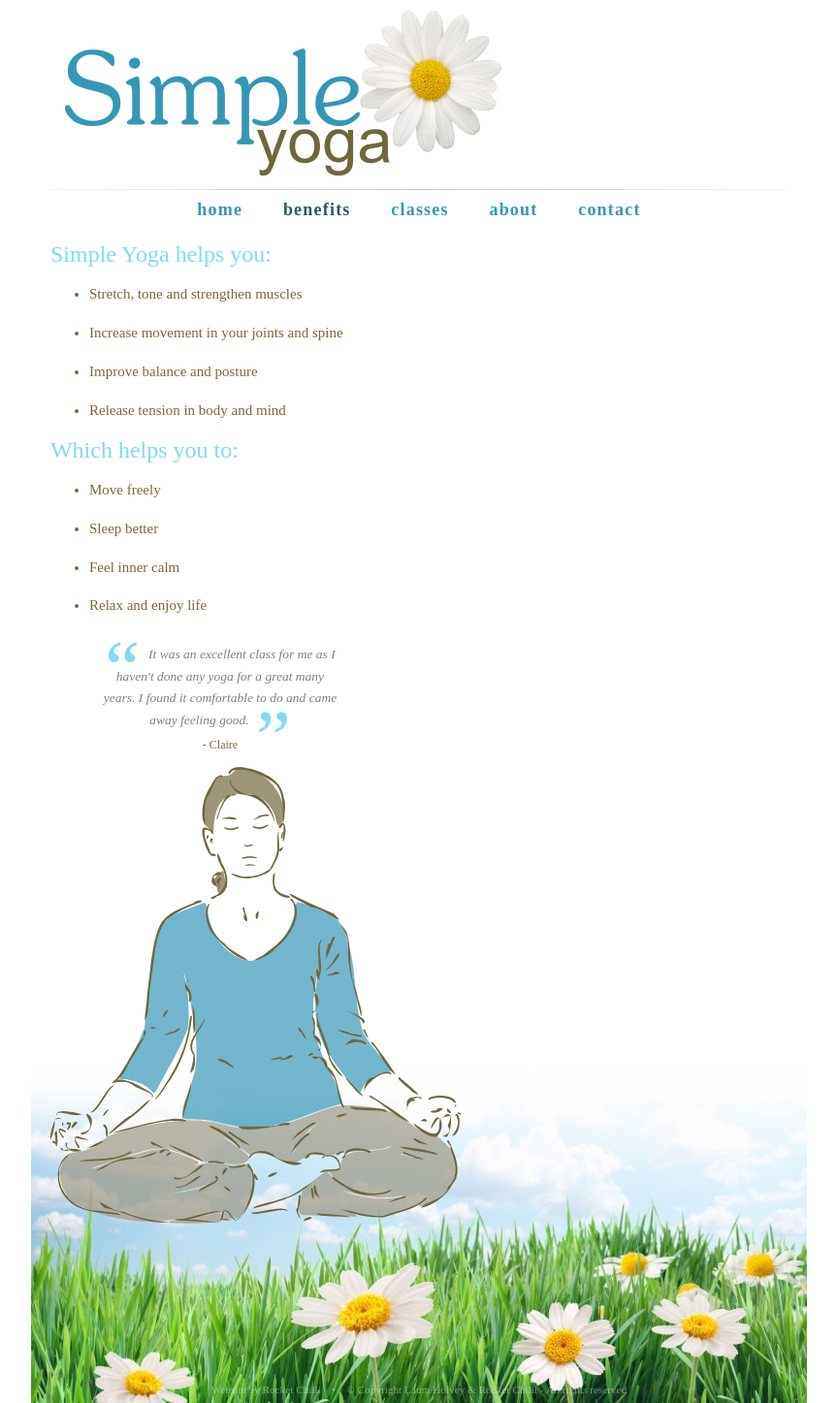
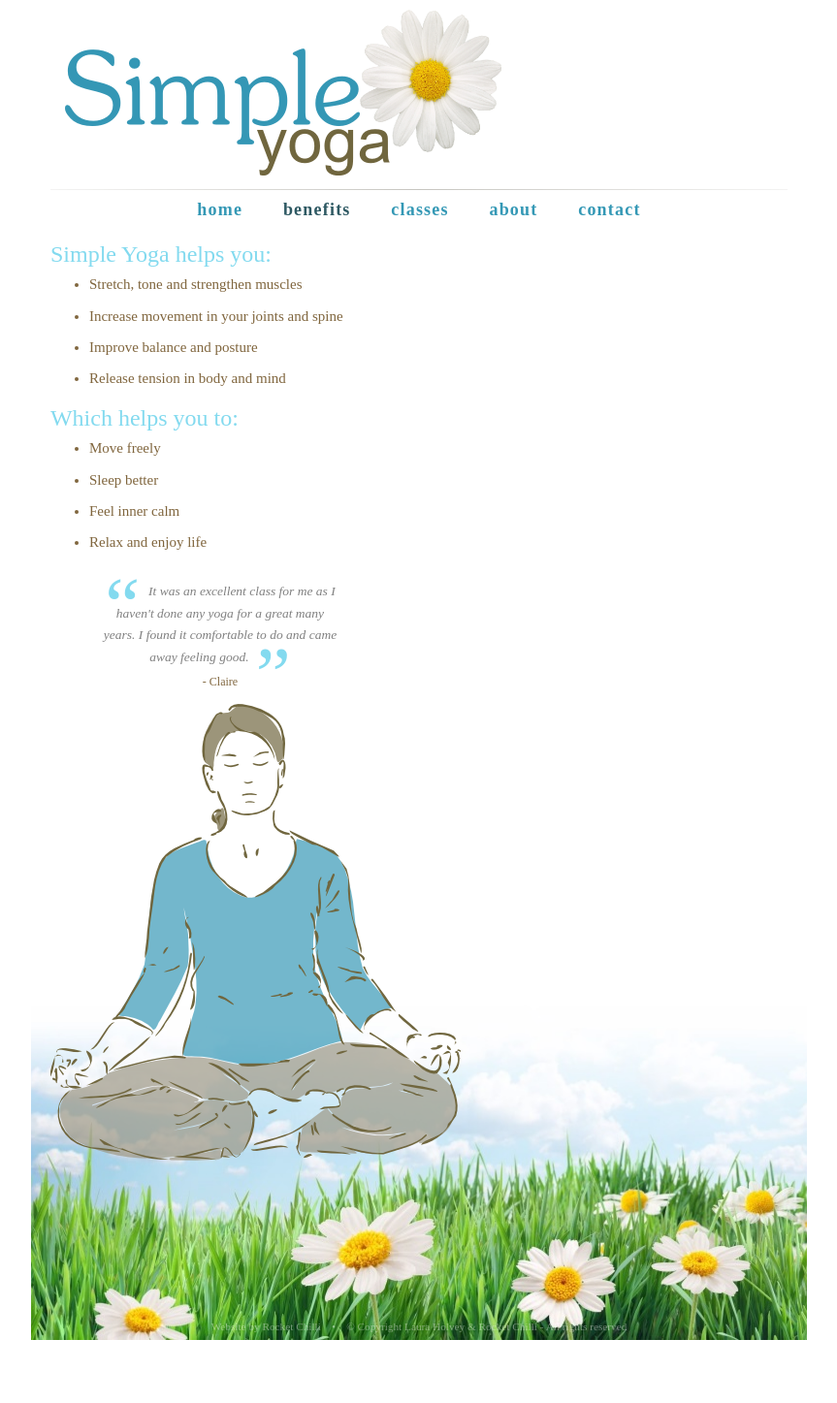
Before and after one commit to JonathanHolvey/simple-yoga.co.uk, a PHP site: page /benefits.php in a window 1280 px wide. Shown: the whole page at 97% size, without its empty margins (208-1071 px from the left). After the commit the page ends 1382 px from the top, so only its background shows below. Run offline with PHP 8.4, Linux system fonts and the light colour scheme.

Commit message:
Reduce margins on list elements

```diff
--- a/styles.css
+++ b/styles.css
@@ -117,10 +117,13 @@ img.page-image.half {
 	clear: both;
 }
 p,
-li {
+ul {
 	color: #80663E;
 	margin: 0.33em 0 1em 0;
 	line-height: 1.66;
+}
+li {
+	margin-bottom: 0.5em;
 }
 .contact {
 	color: #83DAEF;
```
